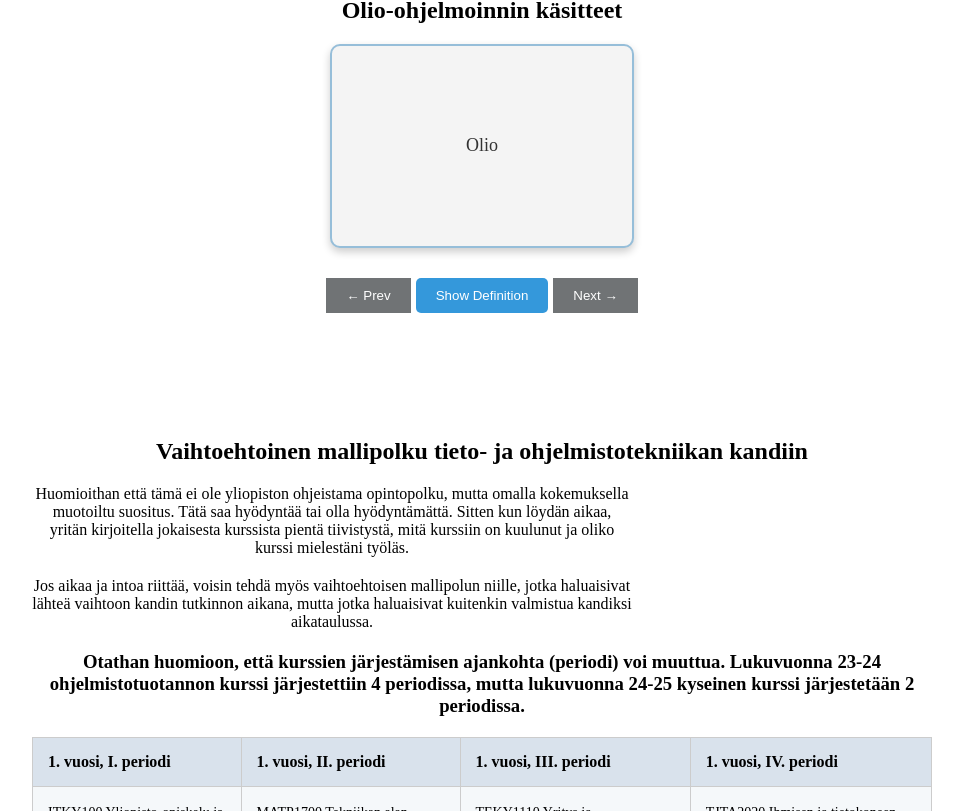
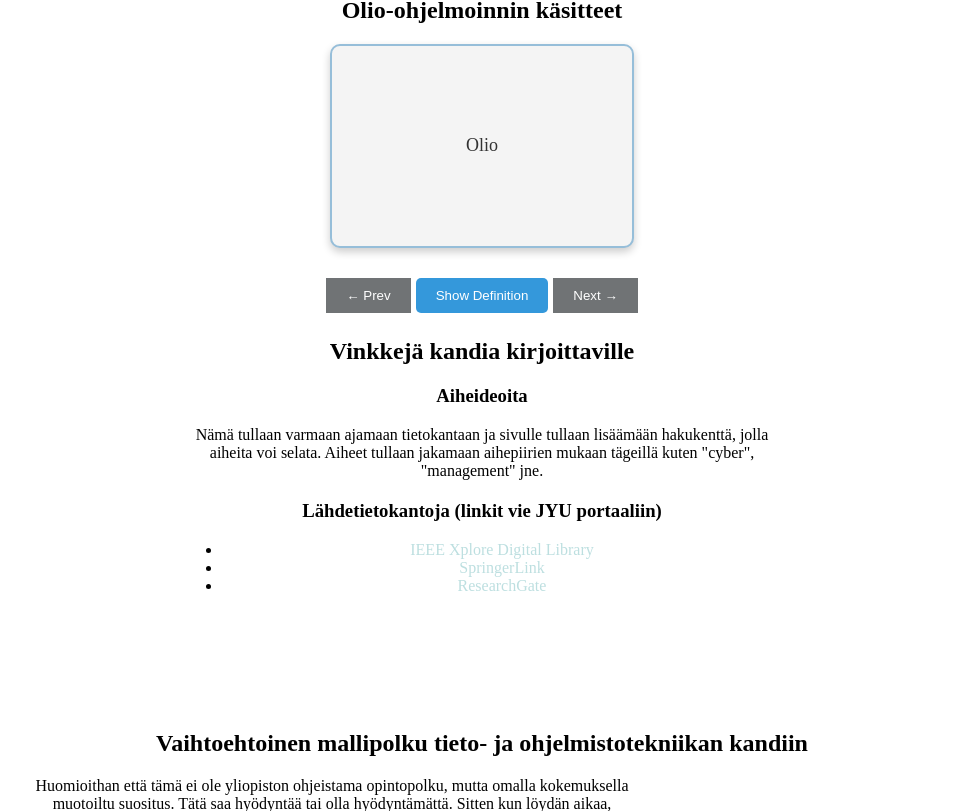
Before and after one commit to lehtio/webproject, a React (Vite) app in the folder webproject/: page /studies in a window 1280 px wide. Shown: the part 415-1226 px from the top of the page, without its empty margins (158-1121 px from the left). Built offline with nearby package versions, Linux system fonts and the light colour scheme.

Commit message:
kandikomponentti

```diff
--- /dev/null
+++ b/webproject/src/components/Kandi.jsx
@@ -0,0 +1,28 @@
+import React from 'react';
+import kandiLinkit from '../data/kandiLinkit'; // tuo kandiLinkit-tiedosto
+
+const Kandi = () => {
+    return (
+        <div>
+            <h2>Vinkkejä kandia kirjoittaville</h2>
+            <h3>Aiheideoita</h3>
+            <p> Nämä tullaan varmaan ajamaan tietokantaan ja sivulle tullaan lisäämään hakukenttä, jolla
+                aiheita voi selata. Aiheet tullaan jakamaan aihepiirien mukaan tägeillä kuten "cyber", "management" jne.
+            </p>
+
+            <h3>Lähdetietokantoja (linkit vie JYU portaaliin) </h3>
+            <ul>
+                {kandiLinkit.map((link, index) => (
+                    <li key={index}>
+                        <a href={link.url} target="_blank" rel="noopener noreferrer">
+                            {link.name}
+                        </a>
+
+                    </li>
+                ))}
+            </ul>
+        </div>
+    );
+};
+
+export default Kandi;
--- a/webproject/src/components/Mallipolku.jsx
+++ b/webproject/src/components/Mallipolku.jsx
@@ -1,6 +1,7 @@
 import React from 'react';
 import '../styles/Mallipolku.css';
 
+// saisikohan tästä taas tietokannan? Tähän tullaan väähntämään joku fiksumpi rakenne
 const Mallipolku = () => {
   return (
     <div className="studies-container">
--- /dev/null
+++ b/webproject/src/data/kandiLinkit.js
@@ -0,0 +1,16 @@
+// nämä voisi siirtää mondoon tms
+const kandiLinkit = [
+    {
+        name: 'IEEE Xplore Digital Library',
+        url: 'https://jyu.finna.fi/Record/jykdok.1644925'
+    },
+    {
+        name: 'SpringerLink',
+        url: 'https://jyu.finna.fi/Record/jykdok.1644903' },
+    {
+        name: 'ResearchGate',
+        url: 'https://www.researchgate.net/institution/University_of_Jyvaeskylae'
+      }
+];
+
+export default kandiLinkit;
--- a/webproject/src/pages/Studies.jsx
+++ b/webproject/src/pages/Studies.jsx
@@ -4,6 +4,7 @@ import flashcards from '../data/flashcards'; // Tuodaan flashcard-tiedot
 import '../styles/Studies.css'; // Tyylit
 import Mallipolku from '../components/Mallipolku'
 import Fullstack from '../components/Fullstack'
+import Kandi from '../components/Kandi';
 
 const Studies = () => {
   const [currentCardIndex, setCurrentCardIndex] = useState(0);
@@ -54,6 +55,8 @@ const Studies = () => {
         nappaa.
       </p>
 
+
+
       <h2>Olio-ohjelmoinnin käsitteet</h2>
       <Flashcard
         term={flashcards[currentCardIndex].term}
@@ -78,6 +81,7 @@ const Studies = () => {
         </button>
       </div>
 
+      <Kandi/>
       <Mallipolku />
       <Fullstack/>
     </div>
```
Also changed, not shown: 1 other file (tests, documents, lock files or other folders).
